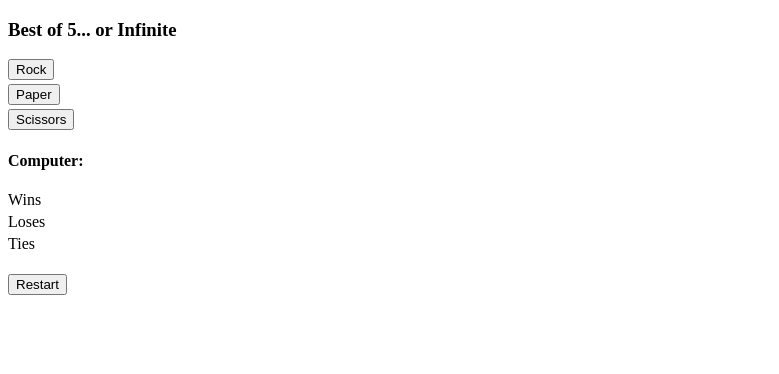
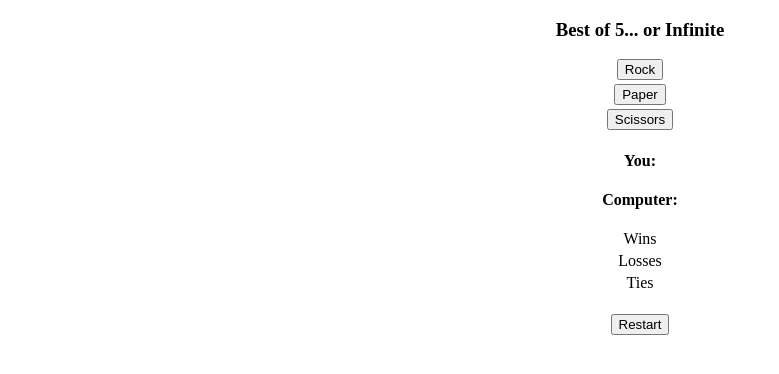
Before and after one commit to brodybrand/odin-rock-paper-scissors, a plain HTML site: page index.html in a window 1280 px wide. Shown: the whole page, without its empty margins (0-779 px from the left). Drawn offline with Linux system fonts and the light colour scheme.

Commit message:
refactor: adjust for script.js refactor

```diff
--- a/index.html
+++ b/index.html
@@ -4,6 +4,9 @@
         <meta charset="UTF-8">
         <title>Rock Paper Scissors</title>
         <style>
+            * {
+                text-align: center;
+            }
             .options {
                 list-style-type: none;
                 margin: 0;
@@ -21,13 +24,14 @@
         <div class="container">
             <h3>Best of 5... or Infinite</h3>
             <ul class="options">
-                <li><button id="rock-btn">Rock</button></li>
-                <li><button id="paper-btn">Paper</button></li>
-                <li><button id="scissors-btn">Scissors</button></li>
+                <li><button id="rock">Rock</button></li>
+                <li><button id="paper">Paper</button></li>
+                <li><button id="scissors">Scissors</button></li>
             </ul>
+            <h4 id="user-choice">You: </h4>
             <h4 id="computer-choice">Computer: </h4>
             <p id="wins">Wins</p>
-            <p id="loses"> Loses</p>
+            <p id="losses"> Losses</p>
             <p id="ties">Ties</p>
             <h4 id="game-result"></h4>
             <button id="restart-btn">Restart</button>
```
